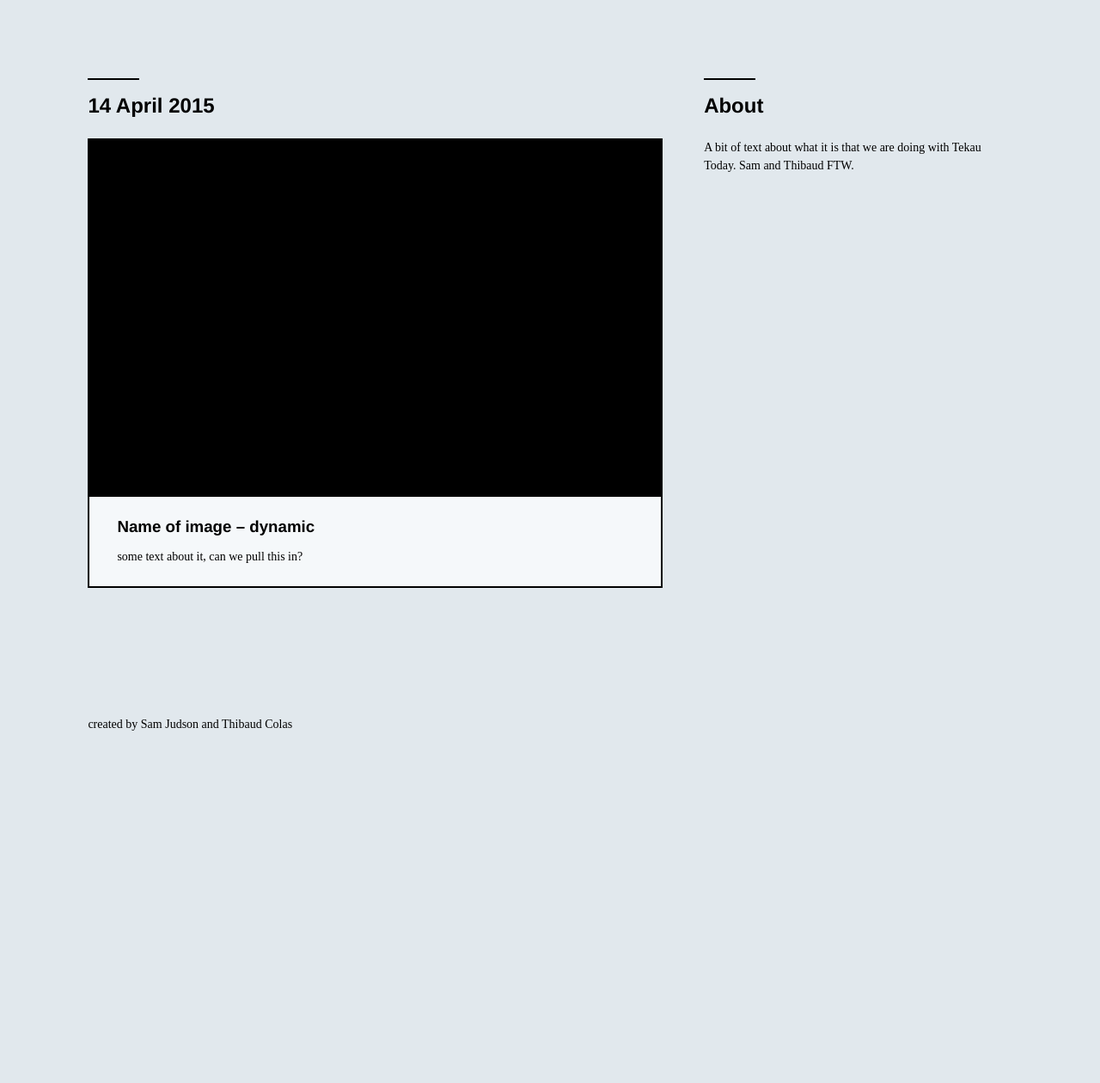
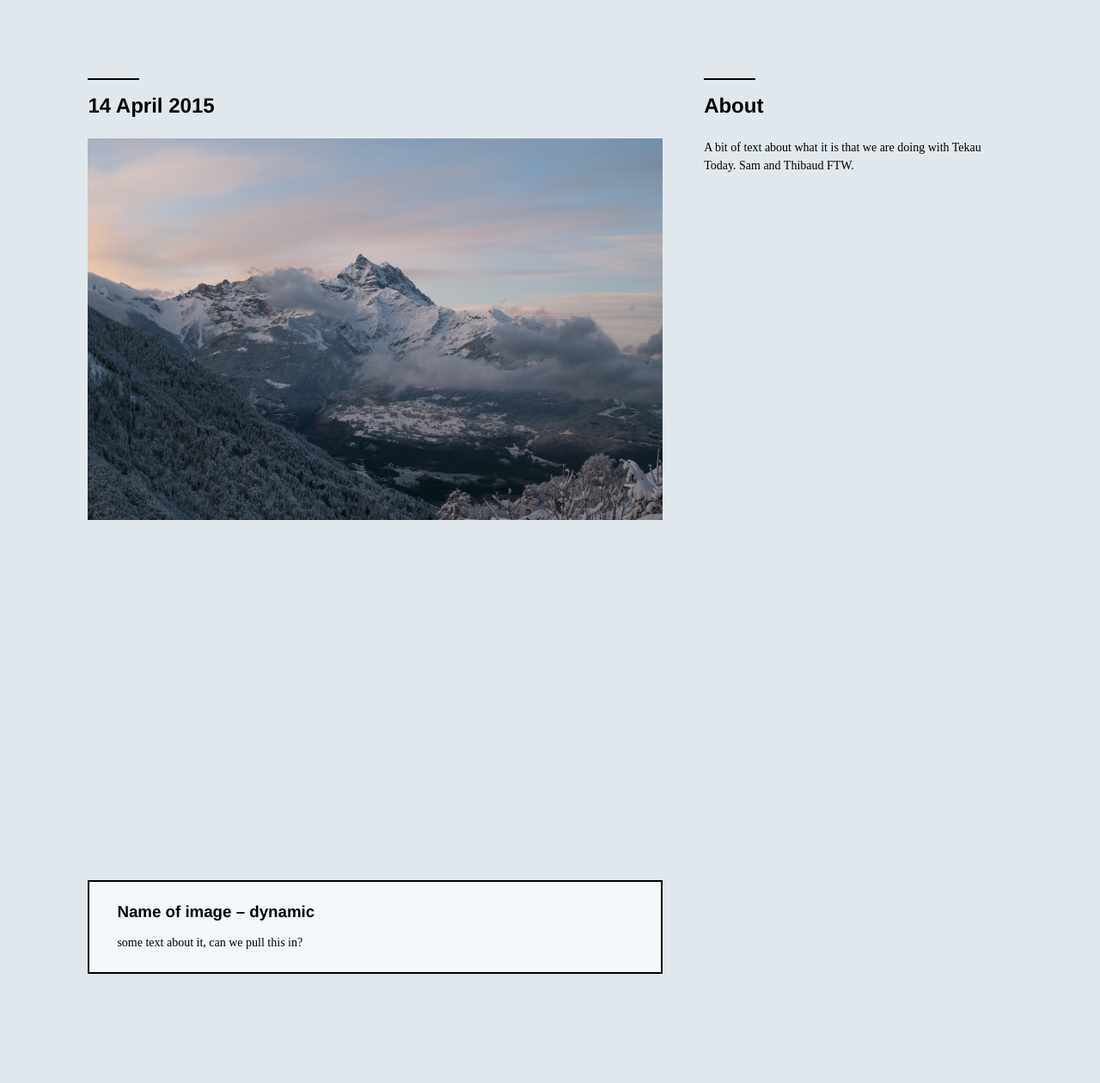
Before and after one commit to thibaudcolas/tekautoday, a Flask app: page / in a window 1280 px wide. Shown: the part 224-1484 px from the top of the page at 86% size. Before the commit the page ends 1074 px from the top, so only its background shows below. Run offline with Flask 2, Linux system fonts and the light colour scheme; style sheets or scripts are compiled from the project's sources; some libraries are stand-ins or nearby versions.

Commit message:
Add back the placeholder image

```diff
--- a/src/sass/main.scss
+++ b/src/sass/main.scss
@@ -16,6 +16,5 @@ html {
 	height: 0%;
 	width: 100%;
 	padding-bottom: 62%;
-	background-color: #000;
 	// margin-bottom: 2rem;
 }
--- a/src/templates/index.html
+++ b/src/templates/index.html
@@ -42,9 +42,7 @@
                 <div class="col-2-3 section--content-border">
                     <h2>14 April 2015</h2>
 
-                    <!-- <img src="../img/placeholder-clouds-fog-haze-5086.jpeg" alt=""> -->
-                    <div class="placeholder">
-                    </div>
+                    <img class="placeholder" src="{{ url_for('static', filename='img/placeholder-clouds-fog-haze-5086.jpeg') }}" alt="">
 
                     <div class="hero-text">
                         <h3>Name of image – dynamic</h3>
```
